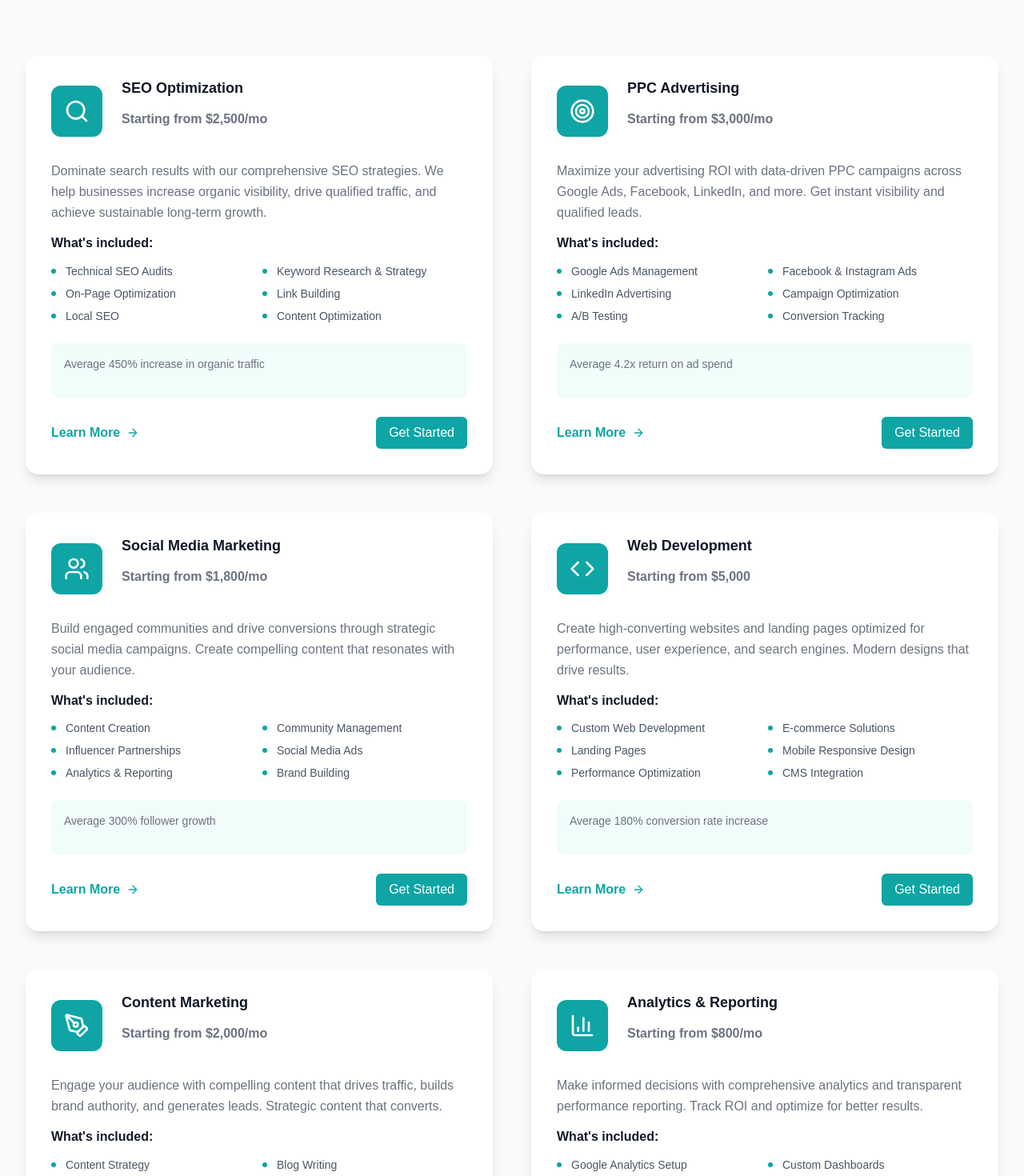
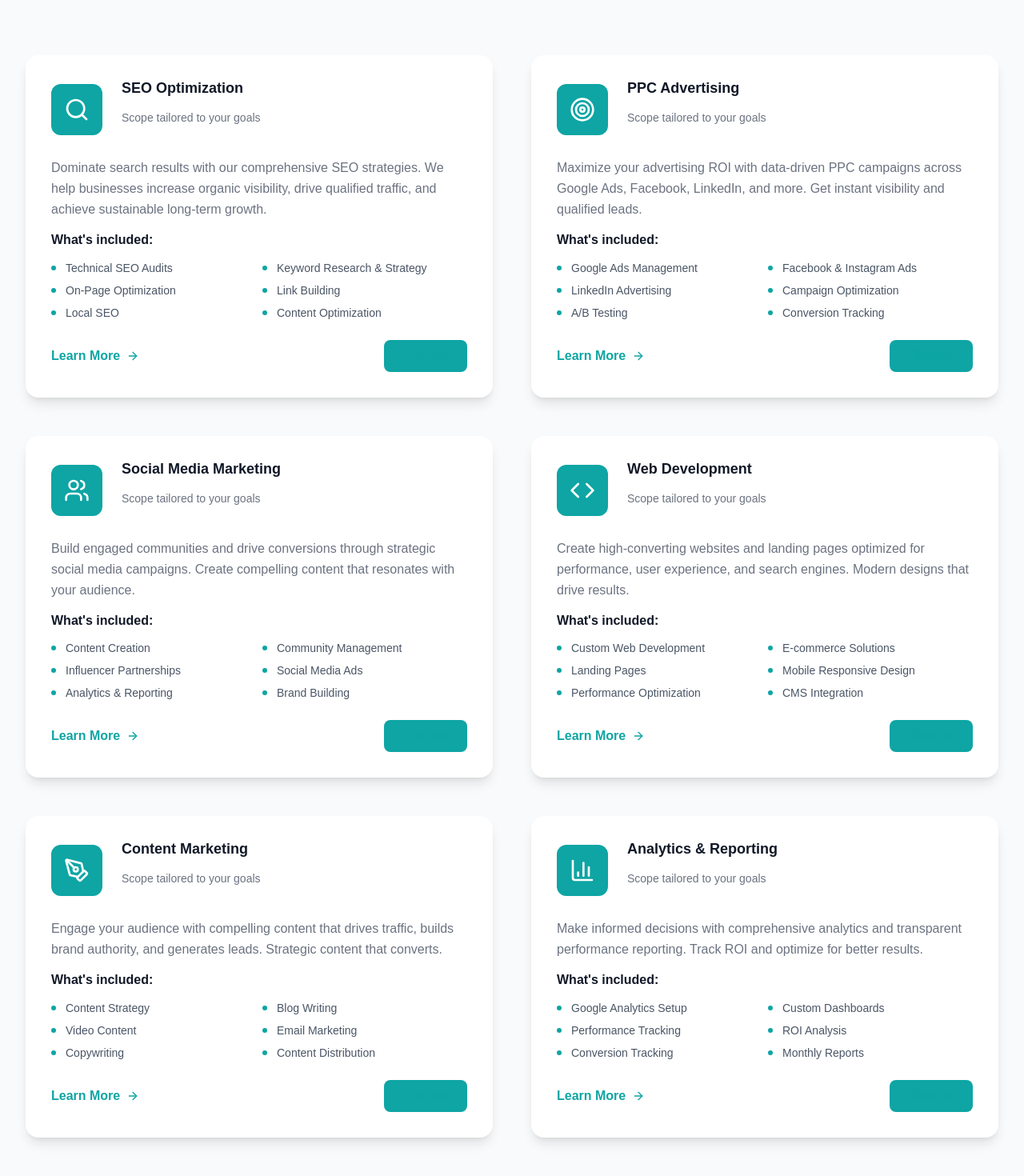
Before and after one commit to Shubhamchaudhary-1596/DigitalM, a React (Vite) app in the folder my-project/: page /services in a window 1280 px wide. Shown: the part 460-1930 px from the top of the page at 80% size. Built offline with nearby package versions, Linux system fonts and the light colour scheme.

Commit message:
fix: remove unsupported performance claims and wire service CTA

```diff
--- a/my-project/src/pages/Services.jsx
+++ b/my-project/src/pages/Services.jsx
@@ -17,8 +17,6 @@ const Services = () => {
       description: 'Dominate search results with our comprehensive SEO strategies. We help businesses increase organic visibility, drive qualified traffic, and achieve sustainable long-term growth.',
       slug: 'seo',
       features: ['Technical SEO Audits', 'Keyword Research & Strategy', 'On-Page Optimization', 'Link Building', 'Local SEO', 'Content Optimization'],
-      price: 'Starting from $2,500/mo',
-      results: 'Average 450% increase in organic traffic'
     },
     {
       icon: Target,
@@ -26,8 +24,6 @@ const Services = () => {
       description: 'Maximize your advertising ROI with data-driven PPC campaigns across Google Ads, Facebook, LinkedIn, and more. Get instant visibility and qualified leads.',
       slug: 'ppc',
       features: ['Google Ads Management', 'Facebook & Instagram Ads', 'LinkedIn Advertising', 'Campaign Optimization', 'A/B Testing', 'Conversion Tracking'],
-      price: 'Starting from $3,000/mo',
-      results: 'Average 4.2x return on ad spend'
     },
     {
       icon: Users,
@@ -35,8 +31,6 @@ const Services = () => {
       description: 'Build engaged communities and drive conversions through strategic social media campaigns. Create compelling content that resonates with your audience.',
       slug: 'social-media',
       features: ['Content Creation', 'Community Management', 'Influencer Partnerships', 'Social Media Ads', 'Analytics & Reporting', 'Brand Building'],
-      price: 'Starting from $1,800/mo',
-      results: 'Average 300% follower growth'
     },
     {
       icon: Code,
@@ -44,8 +38,6 @@ const Services = () => {
       description: 'Create high-converting websites and landing pages optimized for performance, user experience, and search engines. Modern designs that drive results.',
       slug: 'web-development',
       features: ['Custom Web Development', 'E-commerce Solutions', 'Landing Pages', 'Mobile Responsive Design', 'Performance Optimization', 'CMS Integration'],
-      price: 'Starting from $5,000',
-      results: 'Average 180% conversion rate increase'
     },
     {
       icon: PenTool,
@@ -53,8 +45,6 @@ const Services = () => {
       description: 'Engage your audience with compelling content that drives traffic, builds brand authority, and generates leads. Strategic content that converts.',
       slug: 'content-marketing',
       features: ['Content Strategy', 'Blog Writing', 'Video Content', 'Email Marketing', 'Copywriting', 'Content Distribution'],
-      price: 'Starting from $2,000/mo',
-      results: 'Average 200% lead increase'
     },
     {
       icon: BarChart3,
@@ -62,8 +52,6 @@ const Services = () => {
       description: 'Make informed decisions with comprehensive analytics and transparent performance reporting. Track ROI and optimize for better results.',
       slug: 'analytics',
       features: ['Google Analytics Setup', 'Custom Dashboards', 'Performance Tracking', 'ROI Analysis', 'Conversion Tracking', 'Monthly Reports'],
-      price: 'Starting from $800/mo',
-      results: 'Complete visibility into your marketing ROI'
     }
   ];
 
@@ -110,7 +98,7 @@ const Services = () => {
                     </div>
                     <div className="ml-6">
                       <h3 className="text-2xl font-bold text-[#111827]">{service.title}</h3>
-                      <p className="text-[#0ea5a4] font-semibold">{service.price}</p>
+                      <p className="text-sm text-gray-500">Scope tailored to your goals</p>
                     </div>
                   </div>
 
@@ -128,10 +116,6 @@ const Services = () => {
                     </ul>
                   </div>
 
-                  <div className="bg-[#f0fdfa] rounded-lg p-4 mb-6">
-                    <p className="text-sm text-[#0f766e] font-medium">{service.results}</p>
-                  </div>
-
                   <div className="flex items-center justify-between">
                     <Link
                       to={`/services/${service.slug}`}
@@ -140,9 +124,7 @@ const Services = () => {
                       Learn More
                       <ArrowRight className="ml-2 h-4 w-4" />
                     </Link>
-                    <button className="bg-[#0ea5a4] text-white px-6 py-2 rounded-lg font-medium hover:bg-[#0b9488] transition-colors">
-                      Get Started
-                    </button>
+                    <Link to="/contact" className="bg-[#0ea5a4] text-white px-6 py-2 rounded-lg font-medium hover:bg-[#0b9488] transition-colors">Discuss</Link>
                   </div>
                 </motion.div>
               );
```
